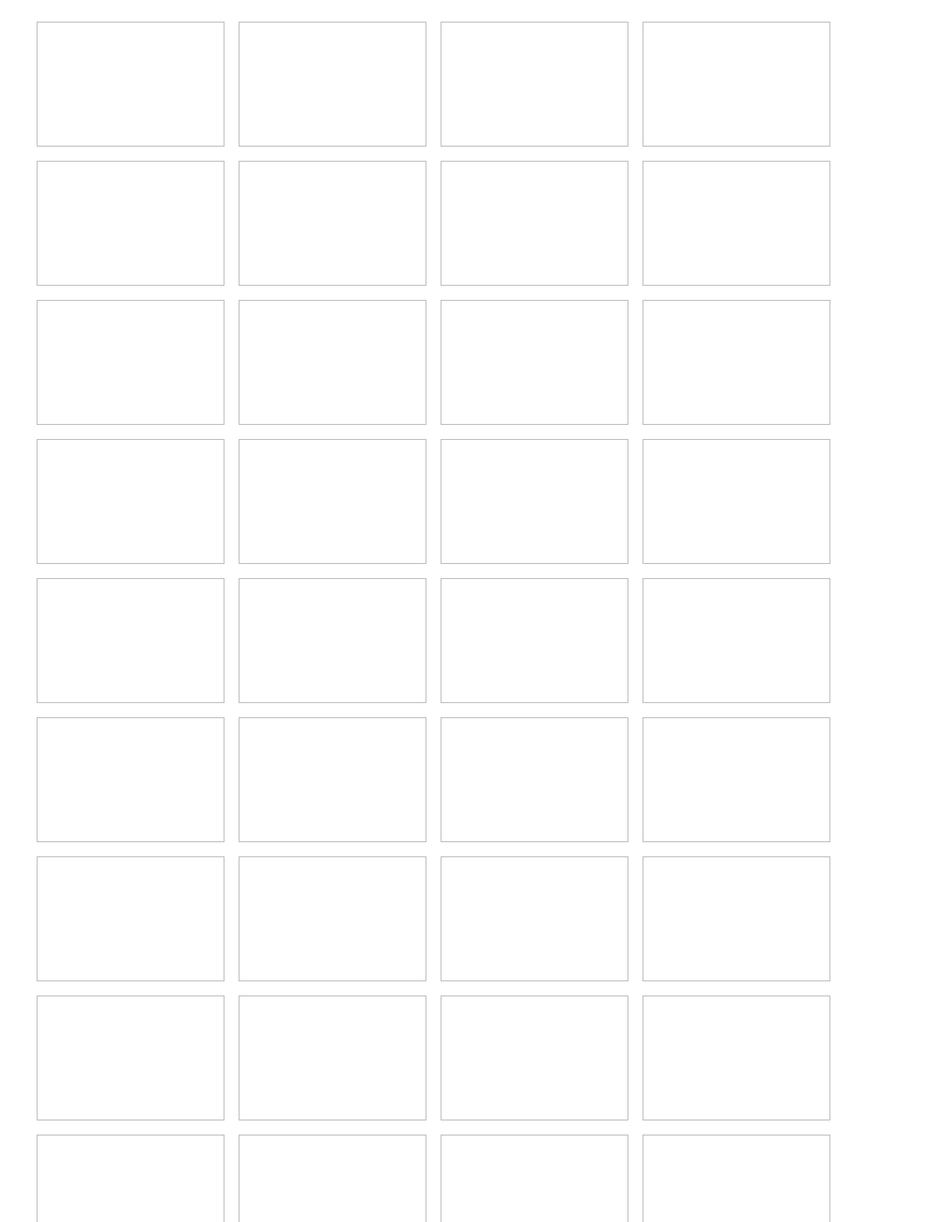
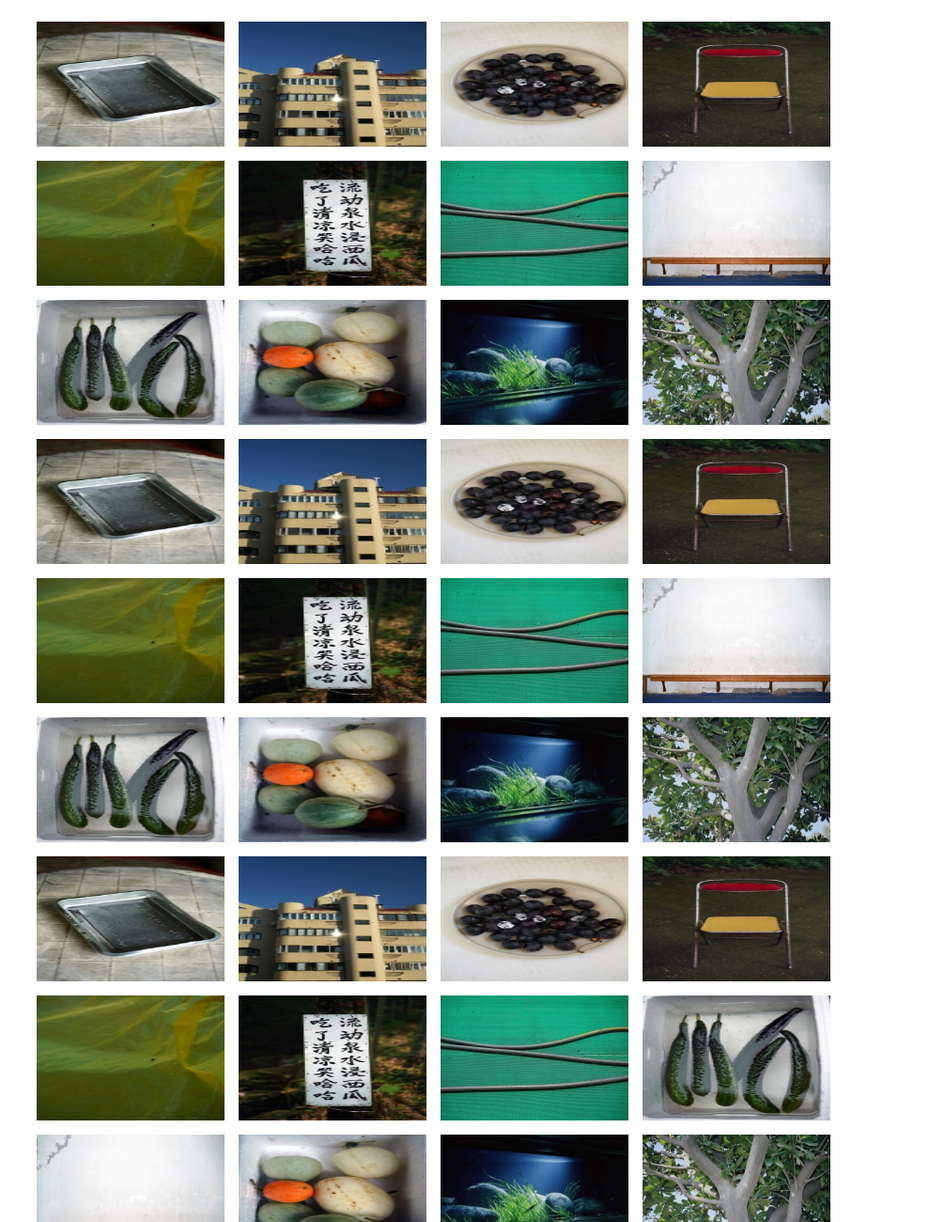
Before and after one commit to dangerose/Ann, a website: page views/index.html in a window 1280 px wide. Shown: the top 1300 px of the page at 94% size, 274-1280 px from the left. Drawn offline with Linux system fonts and the light colour scheme.

```diff
--- a/views/index.html
+++ b/views/index.html
@@ -129,66 +129,66 @@
         </div>
     </div>
     <div class="content" id="content">
-        <img data-src="../static/img/th-69_0.jpg" alt="" height="133" width="200">
-        <img data-src="../static/img/th-69_1.jpg" alt="" height="133" width="200">
-        <img data-src="../static/img/th-69_2.jpg" alt="" height="133" width="200">
-        <img data-src="../static/img/th-69_3.jpg" alt="" height="133" width="200">
-        <img data-src="../static/img/th-69_4.jpg" alt="" height="133" width="200">
-        <img data-src="../static/img/th-69_5.jpg" alt="" height="133" width="200">
-        <img data-src="../static/img/th-69_6.jpg" alt="" height="133" width="200">
-        <img data-src="../static/img/th-69_8.jpg" alt="" height="133" width="200">
-        <img data-src="../static/img/th-69_7.jpg" alt="" height="133" width="200">
-        <img data-src="../static/img/th-69_9.jpg" alt="" height="133" width="200">
-        <img data-src="../static/img/th-62_171212ektar-1090.jpg" alt="" height="133" width="200">
-        <img data-src="../static/img/th-62_180114ektar-1140.jpg" alt="" height="133" width="200">
-        <img data-src="../static/img/th-69_0.jpg" alt="" height="133" width="200">
-        <img data-src="../static/img/th-69_1.jpg" alt="" height="133" width="200">
-        <img data-src="../static/img/th-69_2.jpg" alt="" height="133" width="200">
-        <img data-src="../static/img/th-69_3.jpg" alt="" height="133" width="200">
-        <img data-src="../static/img/th-69_4.jpg" alt="" height="133" width="200">
-        <img data-src="../static/img/th-69_5.jpg" alt="" height="133" width="200">
-        <img data-src="../static/img/th-69_6.jpg" alt="" height="133" width="200">
-        <img data-src="../static/img/th-69_8.jpg" alt="" height="133" width="200">
-        <img data-src="../static/img/th-69_7.jpg" alt="" height="133" width="200">
-        <img data-src="../static/img/th-69_9.jpg" alt="" height="133" width="200">
-        <img data-src="../static/img/th-62_171212ektar-1090.jpg" alt="" height="133" width="200">
-        <img data-src="../static/img/th-62_180114ektar-1140.jpg" alt="" height="133" width="200">
-        <img data-src="../static/img/th-69_0.jpg" alt="" height="133" width="200">
-        <img data-src="../static/img/th-69_1.jpg" alt="" height="133" width="200">
-        <img data-src="../static/img/th-69_2.jpg" alt="" height="133" width="200">
-        <img data-src="../static/img/th-69_3.jpg" alt="" height="133" width="200">
-        <img data-src="../static/img/th-69_4.jpg" alt="" height="133" width="200">
-        <img data-src="../static/img/th-69_5.jpg" alt="" height="133" width="200">
-        <img data-src="../static/img/th-69_6.jpg" alt="" height="133" width="200">
-        <img data-src="../static/img/th-69_7.jpg" alt="" height="133" width="200">
-        <img data-src="../static/img/th-69_8.jpg" alt="" height="133" width="200">
-        <img data-src="../static/img/th-69_9.jpg" alt="" height="133" width="200">
-        <img data-src="../static/img/th-62_171212ektar-1090.jpg" alt="" height="133" width="200">
-        <img data-src="../static/img/th-62_180114ektar-1140.jpg" alt="" height="133" width="200">
-        <img data-src="../static/img/th-69_0.jpg" alt="" height="133" width="200">
-        <img data-src="../static/img/th-69_1.jpg" alt="" height="133" width="200">
-        <img data-src="../static/img/th-69_2.jpg" alt="" height="133" width="200">
-        <img data-src="../static/img/th-69_3.jpg" alt="" height="133" width="200">
-        <img data-src="../static/img/th-69_4.jpg" alt="" height="133" width="200">
-        <img data-src="../static/img/th-69_5.jpg" alt="" height="133" width="200">
-        <img data-src="../static/img/th-69_6.jpg" alt="" height="133" width="200">
-        <img data-src="../static/img/th-69_7.jpg" alt="" height="133" width="200">
-        <img data-src="../static/img/th-69_8.jpg" alt="" height="133" width="200">
-        <img data-src="../static/img/th-69_9.jpg" alt="" height="133" width="200">
-        <img data-src="../static/img/th-62_171212ektar-1090.jpg" alt="" height="133" width="200">
-        <img data-src="../static/img/th-62_180114ektar-1140.jpg" alt="" height="133" width="200">
-        <img data-src="../static/img/th-69_0.jpg" alt="" height="133" width="200">
-        <img data-src="../static/img/th-69_1.jpg" alt="" height="133" width="200">
-        <img data-src="../static/img/th-69_2.jpg" alt="" height="133" width="200">
-        <img data-src="../static/img/th-69_3.jpg" alt="" height="133" width="200">
-        <img data-src="../static/img/th-69_4.jpg" alt="" height="133" width="200">
-        <img data-src="../static/img/th-69_5.jpg" alt="" height="133" width="200">
-        <img data-src="../static/img/th-69_6.jpg" alt="" height="133" width="200">
-        <img data-src="../static/img/th-69_7.jpg" alt="" height="133" width="200">
-        <img data-src="../static/img/th-69_8.jpg" alt="" height="133" width="200">
-        <img data-src="../static/img/th-69_9.jpg" alt="" height="133" width="200">
-        <img data-src="../static/img/th-62_171212ektar-1090.jpg" alt="" height="133" width="200">
-        <img data-src="../static/img/th-62_180114ektar-1140.jpg" alt="" height="133" width="200">
+        <img src="../static/img/th-69_0.jpg" alt="" height="133" width="200">
+        <img src="../static/img/th-69_1.jpg" alt="" height="133" width="200">
+        <img src="../static/img/th-69_2.jpg" alt="" height="133" width="200">
+        <img src="../static/img/th-69_3.jpg" alt="" height="133" width="200">
+        <img src="../static/img/th-69_4.jpg" alt="" height="133" width="200">
+        <img src="../static/img/th-69_5.jpg" alt="" height="133" width="200">
+        <img src="../static/img/th-69_6.jpg" alt="" height="133" width="200">
+        <img src="../static/img/th-69_8.jpg" alt="" height="133" width="200">
+        <img src="../static/img/th-69_7.jpg" alt="" height="133" width="200">
+        <img src="../static/img/th-69_9.jpg" alt="" height="133" width="200">
+        <img src="../static/img/th-62_171212ektar-1090.jpg" alt="" height="133" width="200">
+        <img src="../static/img/th-62_180114ektar-1140.jpg" alt="" height="133" width="200">
+        <img src="../static/img/th-69_0.jpg" alt="" height="133" width="200">
+        <img src="../static/img/th-69_1.jpg" alt="" height="133" width="200">
+        <img src="../static/img/th-69_2.jpg" alt="" height="133" width="200">
+        <img src="../static/img/th-69_3.jpg" alt="" height="133" width="200">
+        <img src="../static/img/th-69_4.jpg" alt="" height="133" width="200">
+        <img src="../static/img/th-69_5.jpg" alt="" height="133" width="200">
+        <img src="../static/img/th-69_6.jpg" alt="" height="133" width="200">
+        <img src="../static/img/th-69_8.jpg" alt="" height="133" width="200">
+        <img src="../static/img/th-69_7.jpg" alt="" height="133" width="200">
+        <img src="../static/img/th-69_9.jpg" alt="" height="133" width="200">
+        <img src="../static/img/th-62_171212ektar-1090.jpg" alt="" height="133" width="200">
+        <img src="../static/img/th-62_180114ektar-1140.jpg" alt="" height="133" width="200">
+        <img src="../static/img/th-69_0.jpg" alt="" height="133" width="200">
+        <img src="../static/img/th-69_1.jpg" alt="" height="133" width="200">
+        <img src="../static/img/th-69_2.jpg" alt="" height="133" width="200">
+        <img src="../static/img/th-69_3.jpg" alt="" height="133" width="200">
+        <img src="../static/img/th-69_4.jpg" alt="" height="133" width="200">
+        <img src="../static/img/th-69_5.jpg" alt="" height="133" width="200">
+        <img src="../static/img/th-69_6.jpg" alt="" height="133" width="200">
+        <img src="../static/img/th-69_7.jpg" alt="" height="133" width="200">
+        <img src="../static/img/th-69_8.jpg" alt="" height="133" width="200">
+        <img src="../static/img/th-69_9.jpg" alt="" height="133" width="200">
+        <img src="../static/img/th-62_171212ektar-1090.jpg" alt="" height="133" width="200">
+        <img src="../static/img/th-62_180114ektar-1140.jpg" alt="" height="133" width="200">
+        <img src="../static/img/th-69_0.jpg" alt="" height="133" width="200">
+        <img src="../static/img/th-69_1.jpg" alt="" height="133" width="200">
+        <img src="../static/img/th-69_2.jpg" alt="" height="133" width="200">
+        <img src="../static/img/th-69_3.jpg" alt="" height="133" width="200">
+        <img src="../static/img/th-69_4.jpg" alt="" height="133" width="200">
+        <img src="../static/img/th-69_5.jpg" alt="" height="133" width="200">
+        <img src="../static/img/th-69_6.jpg" alt="" height="133" width="200">
+        <img src="../static/img/th-69_7.jpg" alt="" height="133" width="200">
+        <img src="../static/img/th-69_8.jpg" alt="" height="133" width="200">
+        <img src="../static/img/th-69_9.jpg" alt="" height="133" width="200">
+        <img src="../static/img/th-62_171212ektar-1090.jpg" alt="" height="133" width="200">
+        <img src="../static/img/th-62_180114ektar-1140.jpg" alt="" height="133" width="200">
+        <img src="../static/img/th-69_0.jpg" alt="" height="133" width="200">
+        <img src="../static/img/th-69_1.jpg" alt="" height="133" width="200">
+        <img src="../static/img/th-69_2.jpg" alt="" height="133" width="200">
+        <img src="../static/img/th-69_3.jpg" alt="" height="133" width="200">
+        <img src="../static/img/th-69_4.jpg" alt="" height="133" width="200">
+        <img src="../static/img/th-69_5.jpg" alt="" height="133" width="200">
+        <img src="../static/img/th-69_6.jpg" alt="" height="133" width="200">
+        <img src="../static/img/th-69_7.jpg" alt="" height="133" width="200">
+        <img src="../static/img/th-69_8.jpg" alt="" height="133" width="200">
+        <img src="../static/img/th-69_9.jpg" alt="" height="133" width="200">
+        <img src="../static/img/th-62_171212ektar-1090.jpg" alt="" height="133" width="200">
+        <img src="../static/img/th-62_180114ektar-1140.jpg" alt="" height="133" width="200">
     </div>
 </body>
 <script src="../static/components/jquery.min.js"></script>
```
